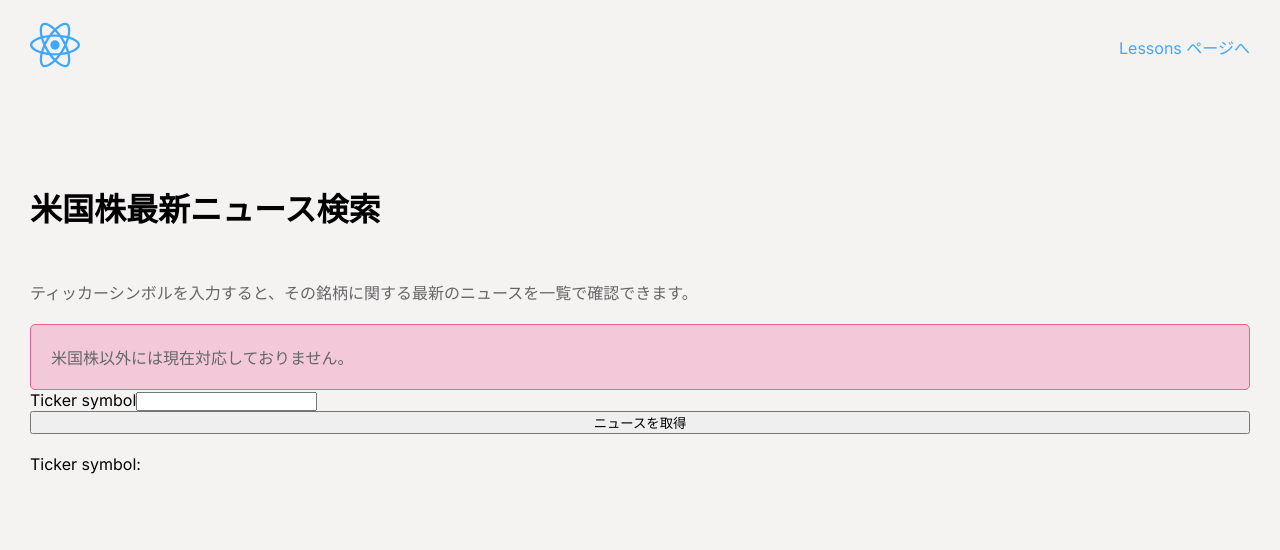
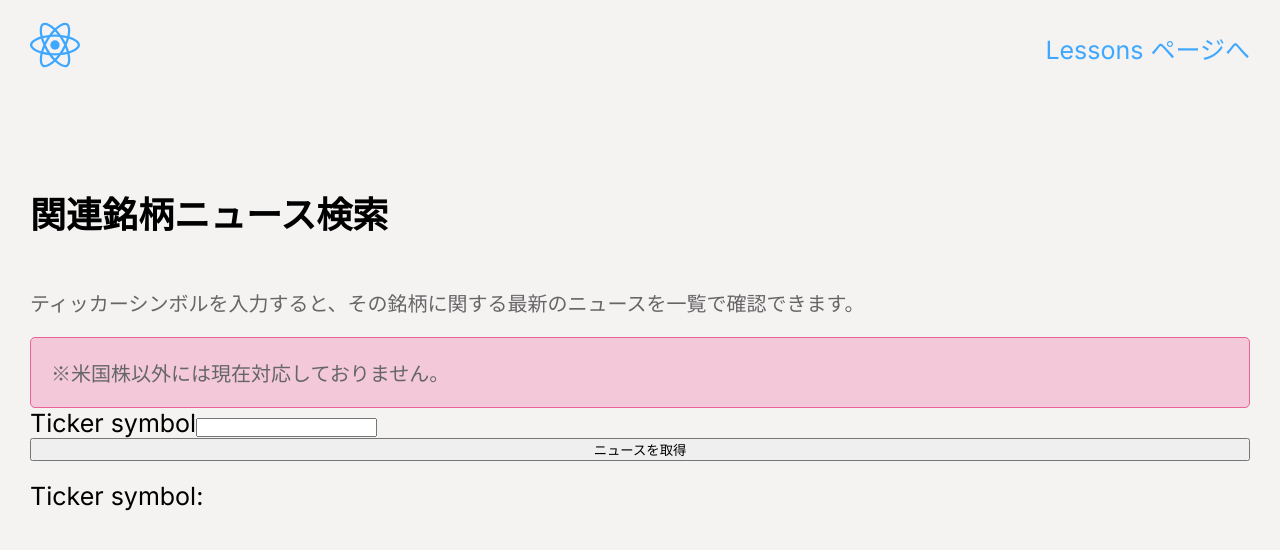
Before and after one commit to hirotiia/practice-react, a Next.js app: page /stock in a window 1280 px wide. Shown: the top 550 px of the page. Built offline with nearby package versions, Linux system fonts and the light colour scheme.

Commit message:
:zap: テキストモジュール調整

```diff
--- a/src/app/globals.css
+++ b/src/app/globals.css
@@ -1,75 +1,3 @@
-:root {
-  --max-width: 1100px;
-  --border-radius: 12px;
-  --font-mono: ui-monospace, Menlo, Monaco, 'Cascadia Mono', 'Segoe UI Mono', 'Roboto Mono',
-    'Oxygen Mono', 'Ubuntu Monospace', 'Source Code Pro', 'Fira Mono', 'Droid Sans Mono',
-    'Courier New', monospace;
-
-  --foreground-rgb: 0, 0, 0;
-  --background-start-rgb: 214, 219, 220;
-  --background-end-rgb: 255, 255, 255;
-
-  --primary-glow: conic-gradient(
-    from 180deg at 50% 50%,
-    #16abff33 0deg,
-    #0885ff33 55deg,
-    #54d6ff33 120deg,
-    #0071ff33 160deg,
-    transparent 360deg
-  );
-  --secondary-glow: radial-gradient(rgba(255, 255, 255, 1), rgba(255, 255, 255, 0));
-
-  --tile-start-rgb: 239, 245, 249;
-  --tile-end-rgb: 228, 232, 233;
-  --tile-border: conic-gradient(
-    #00000080,
-    #00000040,
-    #00000030,
-    #00000020,
-    #00000010,
-    #00000010,
-    #00000080
-  );
-
-  --callout-rgb: 238, 240, 241;
-  --callout-border-rgb: 172, 175, 176;
-  --card-rgb: 180, 185, 188;
-  --card-border-rgb: 131, 134, 135;
-}
-
-@media (prefers-color-scheme: dark) {
-  :root {
-    --foreground-rgb: 255, 255, 255;
-    --background-start-rgb: 0, 0, 0;
-    --background-end-rgb: 0, 0, 0;
-
-    --primary-glow: radial-gradient(rgba(1, 65, 255, 0.4), rgba(1, 65, 255, 0));
-    --secondary-glow: linear-gradient(
-      to bottom right,
-      rgba(1, 65, 255, 0),
-      rgba(1, 65, 255, 0),
-      rgba(1, 65, 255, 0.3)
-    );
-
-    --tile-start-rgb: 2, 13, 46;
-    --tile-end-rgb: 2, 5, 19;
-    --tile-border: conic-gradient(
-      #ffffff80,
-      #ffffff40,
-      #ffffff30,
-      #ffffff20,
-      #ffffff10,
-      #ffffff10,
-      #ffffff80
-    );
-
-    --callout-rgb: 20, 20, 20;
-    --callout-border-rgb: 108, 108, 108;
-    --card-rgb: 100, 100, 100;
-    --card-border-rgb: 200, 200, 200;
-  }
-}
-
 * {
   box-sizing: border-box;
   padding: 0;
@@ -80,6 +8,7 @@ html,
 body {
   max-width: 100vw;
   overflow-x: hidden;
+  font-size: calc(20 / 16 * 1rem);
 }
 
 body {
--- a/src/app/stock/page.tsx
+++ b/src/app/stock/page.tsx
@@ -1,10 +1,10 @@
 'use client';
 
 import { useState } from 'react';
-import { styled } from 'styled-components';
 import { Box1 } from '@/components/elements/box/box1/box1';
 import { H1 } from '@/components/elements/heading/headingLv1/headingLv1';
 import { ArticlePanel } from '@/components/elements/panel/panel';
+import { P } from '@/components/elements/text/text';
 
 type ArticleData = {
   globalNews: { feed: Feed[] };
@@ -40,15 +40,6 @@ type Feed = {
   url: string;
 };
 
-const P = styled.p`
-  margin-top: 30px;
-  color: #666666;
-
-  & + p {
-    margin-top: 10px;
-  }
-`;
-
 export default function Page() {
   const [tickerSymbol, setSymbol] = useState('');
   const [data, setData] = useState<ArticleData>({ globalNews: { feed: [] } });
@@ -63,10 +54,10 @@ export default function Page() {
 
   return (
     <>
-      <H1>米国株最新ニュース検索</H1>
+      <H1>関連銘柄ニュース検索</H1>
       <P>ティッカーシンボルを入力すると、その銘柄に関する最新のニュースを一覧で確認できます。</P>
       <Box1>
-        <P>米国株以外には現在対応しておりません。</P>
+        <P>※米国株以外には現在対応しておりません。</P>
       </Box1>
       <label>
         Ticker symbol
--- a/src/components/elements/heading/headingLv1/headingLv1.tsx
+++ b/src/components/elements/heading/headingLv1/headingLv1.tsx
@@ -2,6 +2,7 @@ import { styled } from 'styled-components';
 
 const Heading1 = styled.h1`
   margin-block: 30px 20px;
+  font-size: 1.8rem;
 `;
 
 export const H1 = ({ children }: { children: string }) => {
--- a/src/components/elements/text/text.tsx
+++ b/src/components/elements/text/text.tsx
@@ -1,9 +1,15 @@
 import { styled } from 'styled-components';
 
-const styledP = styled.p`
-  margin-block: 10px;
+const Text = styled.p`
+  font-size: 1rem;
+  margin-top: 30px;
+  color: #666666;
+
+  & + p {
+    margin-top: 10px;
+  }
 `;
 
-export function Text() {
-  return <p></p>;
+export function P({ children }: { children: string }) {
+  return <Text>{children}</Text>;
 }
```
